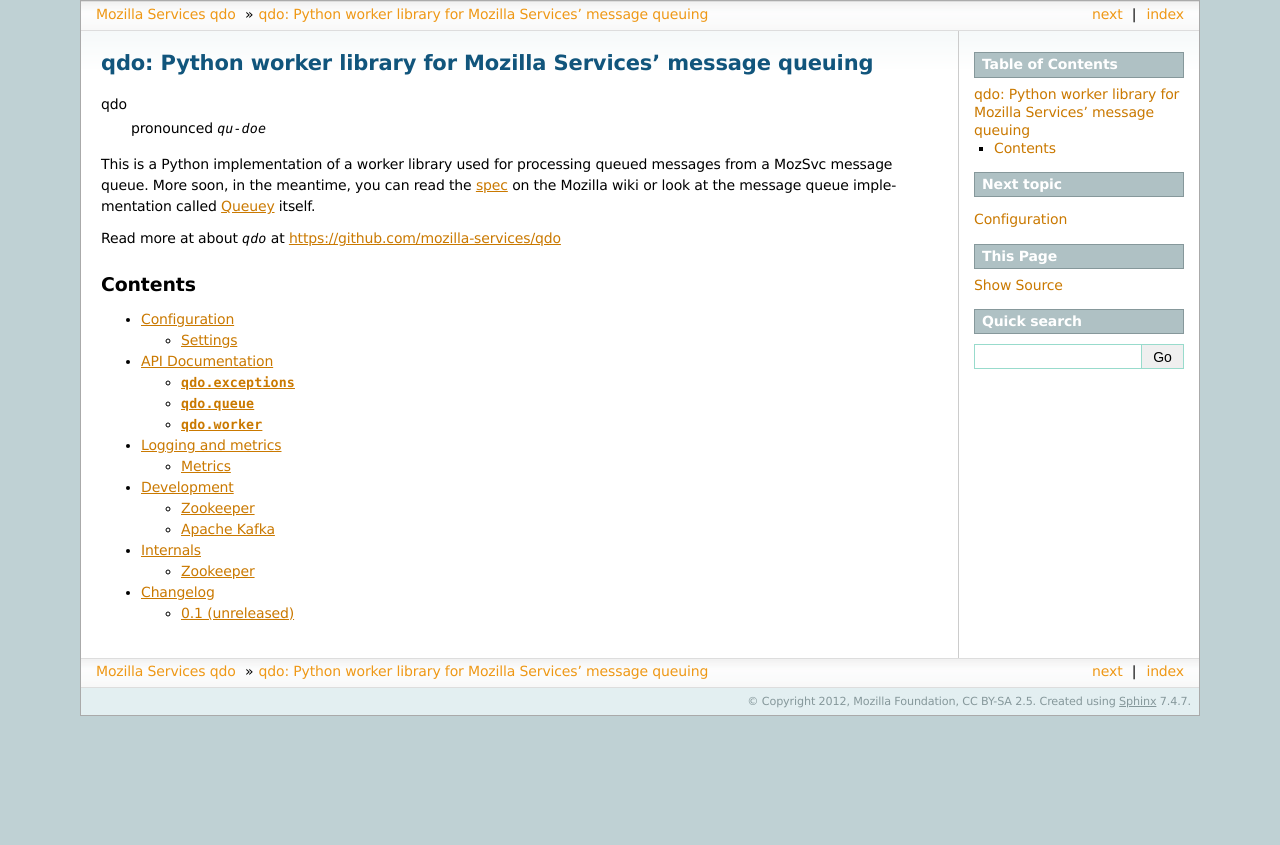
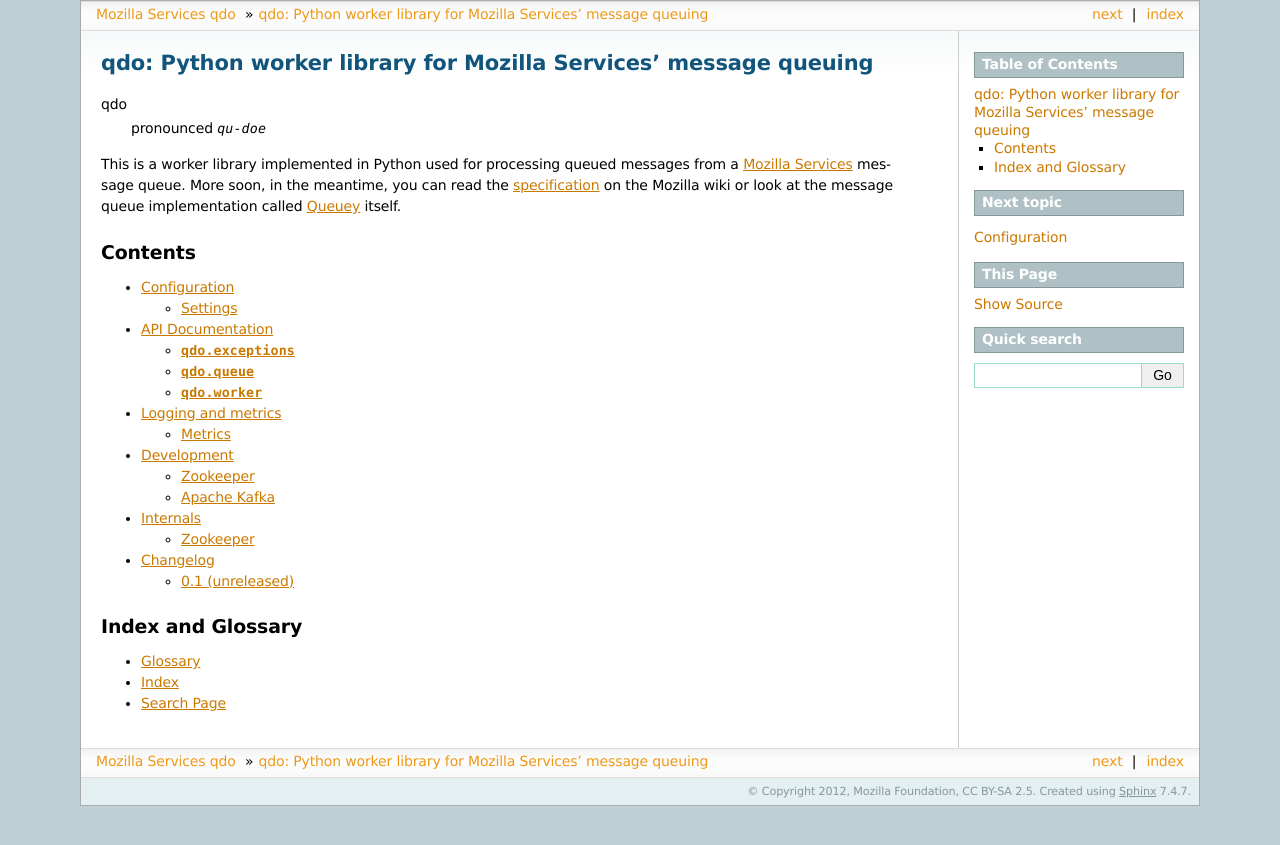
Before and after one commit to mozilla-services/qdo, a Sphinx documentation site: the page built from docs/index.rst, in a window 1280 px wide. Shown: the top 845 px of the page. Built offline with Sphinx 7.4.7, drawn with Linux system fonts in a browser that asks for light colours.

Commit message:
more doc updates, use glossary and references/terms

```diff
--- a/docs/development.rst
+++ b/docs/development.rst
@@ -1,6 +1,9 @@
 ===========
 Development
 ===========
+
+Development of qdo takes place on github at:
+https://github.com/mozilla-services/qdo
 
 Here's a list of useful docs and descriptions of some of the parts qdo is
 based on:
--- a/docs/index.rst
+++ b/docs/index.rst
@@ -5,13 +5,12 @@
 qdo
     pronounced `qu-doe`
 
-This is a Python implementation of a worker library used for processing
-queued messages from a MozSvc message queue. More soon, in the meantime,
-you can read the `spec <https://wiki.mozilla.org/Services/Sagrada/Queuey>`_
-on the Mozilla wiki or look at the message queue implementation called
-`Queuey <https://github.com/mozilla-services/queuey>`_ itself.
-
-Read more at about `qdo` at https://github.com/mozilla-services/qdo
+This is a worker library implemented in Python used for processing
+queued messages from a :term:`Mozilla Services` message queue. More soon, in
+the meantime, you can read the
+`specification <https://wiki.mozilla.org/Services/Sagrada/Queuey>`_ on the
+Mozilla wiki or look at the message queue implementation called
+:term:`Queuey` itself.
 
 Contents
 ========
@@ -25,3 +24,15 @@
    development
    internals
    changelog
+
+Index and Glossary
+==================
+
+* :ref:`glossary`
+* :ref:`genindex`
+* :ref:`search`
+
+.. toctree::
+   :hidden:
+
+   glossary
--- a/docs/logging.rst
+++ b/docs/logging.rst
@@ -11,7 +10,7 @@
 The following metrics are sent as incrementing counter events.
 
 queuey.conn_timeout
-    Sent when the connection to the Queuey server times out.
+    Sent when the connection to the :term:`Queuey` server times out.
 
 worker.wait_for_jobs
     Sent when a worker has no more messages to process and sits idle.
```
Also changed, not shown: other parts of docs/logging.rst (+1 -2 lines), docs/config.rst (+8 -7 lines), docs/glossary.rst (added, +24 -0 lines), 2 other files.
